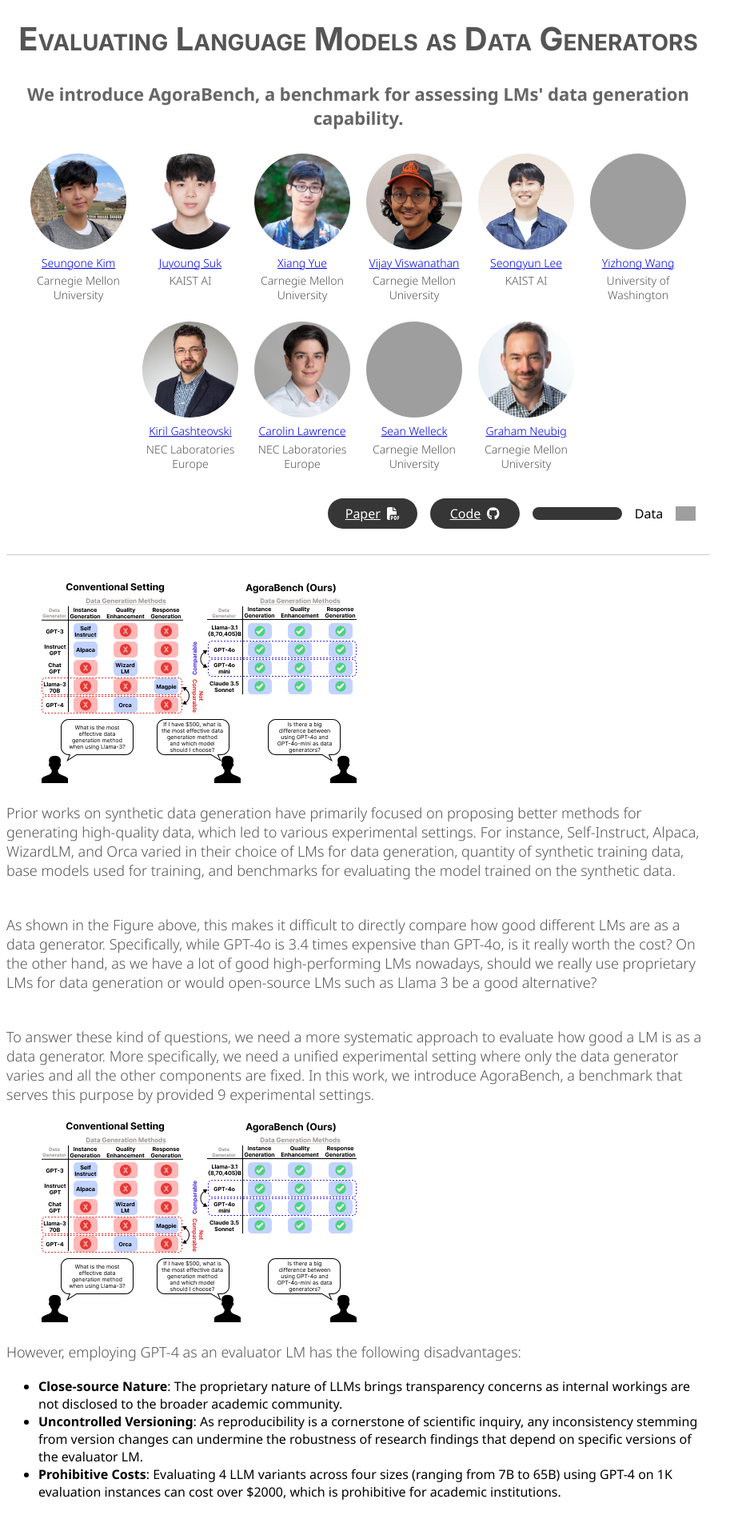
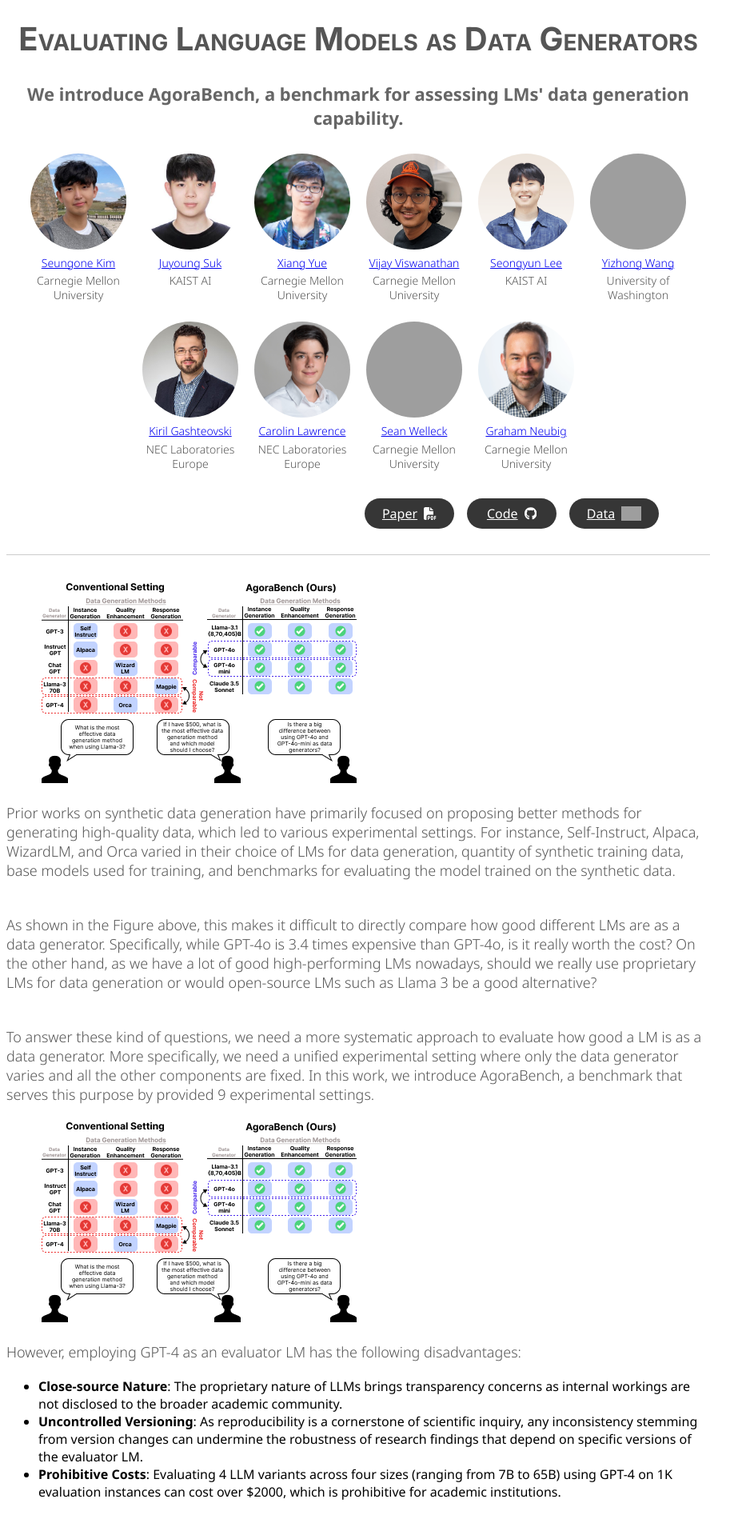
Before and after one commit to neulab/data-agora, a Jekyll site: the page built from docs/index.markdown, in a window 1280 px wide. Shown: the top 1919 px of the page at 80% size, without its empty margins (0-943 px from the left). Built offline with Jekyll 4.4.1, drawn with Linux system fonts in a browser that asks for light colours; a style sheet for code colours, icons or effects is not loaded; grey boxes are pictures that could not be loaded.

Commit message:
fix hf icon

```diff
--- a/docs/_layouts/default.html
+++ b/docs/_layouts/default.html
@@ -75,10 +75,10 @@
           <svg xmlns="http://www.w3.org/2000/svg" height="1em" viewBox="0 0 512 512"><!--! Font Awesome Free 6.4.2 by @fontawesome - https://fontawesome.com License - https://fontawesome.com/license (Commercial License) Copyright 2023 Fonticons, Inc. --><path d="M352 0c-12.9 0-24.6 7.8-29.6 19.8s-2.2 25.7 6.9 34.9L370.7 96 201.4 265.4c-12.5 12.5-12.5 32.8 0 45.3s32.8 12.5 45.3 0L416 141.3l41.4 41.4c9.2 9.2 22.9 11.9 34.9 6.9s19.8-16.6 19.8-29.6V32c0-17.7-14.3-32-32-32H352zM80 32C35.8 32 0 67.8 0 112V432c0 44.2 35.8 80 80 80H400c44.2 0 80-35.8 80-80V320c0-17.7-14.3-32-32-32s-32 14.3-32 32V432c0 8.8-7.2 16-16 16H80c-8.8 0-16-7.2-16-16V112c0-8.8 7.2-16 16-16H192c17.7 0 32-14.3 32-32s-14.3-32-32-32H80z"/></svg>
         </a>
         {% endif %}
-        <a class="button" href="{{site.hf_data}}" target="_blank"></a>
+        <a class="button" href="{{site.hf_data}}" target="_blank">
           <span>Data</span>
-
-          <img src="https://huggingface.co/datasets/huggingface/brand-assets/resolve/main/hf-logo.png" alt="Submit" width="25em"></img>        </a>
+          <img src="https://huggingface.co/datasets/huggingface/brand-assets/resolve/main/hf-logo.png" alt="Submit" width="25em"></img>
+        </a>
       </div>
     </div>
     <div class="wrapper">
```
